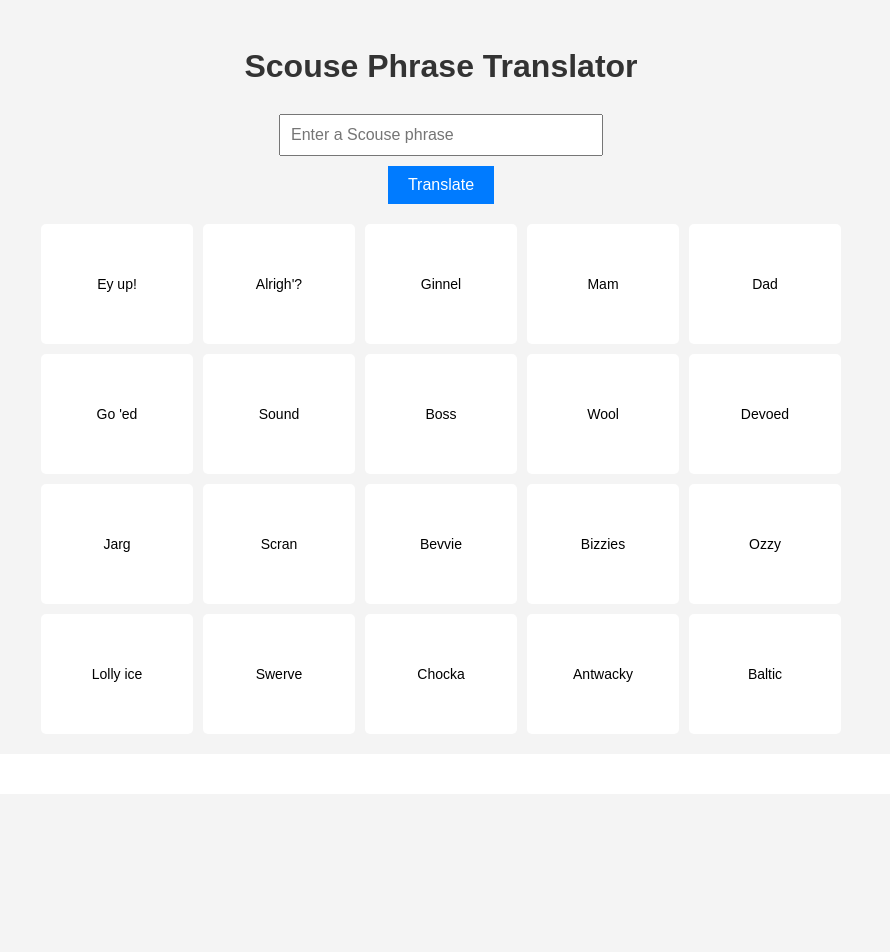
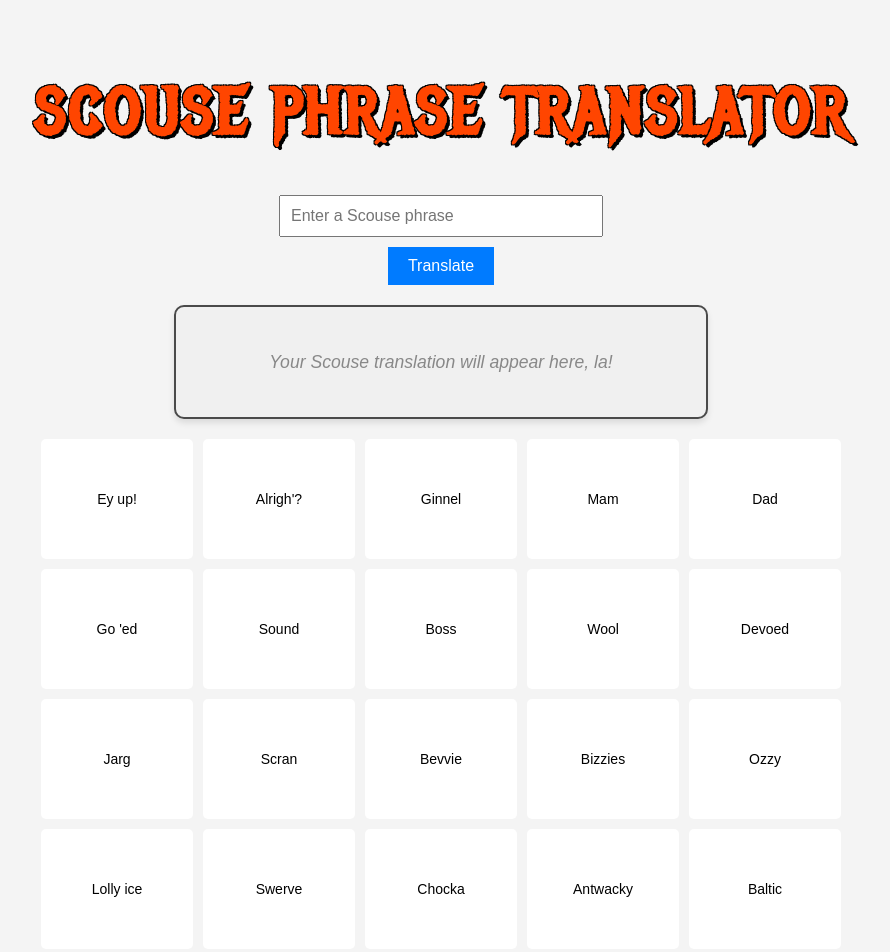
Before and after one commit to TanveerBassi/Scouse-translator, a plain HTML site: page index.html in a window 1280 px wide. Shown: the whole page, without its empty margins (199-1089 px from the left). Before the commit the page ends 814 px from the top, so only its background shows below. Drawn offline with Linux system fonts and the light colour scheme.

Commit message:
updated result div

```diff
--- a/index.html
+++ b/index.html
@@ -10,10 +10,12 @@
     <h1>Scouse Phrase Translator</h1>
     <input type="text" id="scouse-input" placeholder="Enter a Scouse phrase">
     <button id="translate-btn">Translate</button>
+    <div id="result">
+        <p id="placeholder">Your Scouse translation will appear here, la!</p>
+        <p id="translation"></p>
+    </div>
     <div id="phrases-list">
-        <!-- We'll add the list of Scouse phrases here -->
     </div>
-    <div id="result"></div>
     <script src="script.js"></script>
 </body>
 </html>
--- a/styles.css
+++ b/styles.css
@@ -1,4 +1,6 @@
 /* styles.css */
+@import url('https://fonts.googleapis.com/css2?family=Metal+Mania&display=swap');
+
 body {
     font-family: Arial, sans-serif;
     line-height: 1.6;
@@ -8,8 +10,19 @@ body {
 }
 
 h1 {
-    color: #333;
+    font-family: 'Metal Mania', cursive;
+    color: #ff4500;
     text-align: center;
+    font-size: 4em;
+    letter-spacing: 3px;
+    text-shadow:
+        3px 3px 0 #000,
+        -1px -1px 0 #000,
+        1px -1px 0 #000,
+        -1px 1px 0 #000,
+        1px 1px 0 #000;
+    text-transform: uppercase;
+    margin-bottom: 30px;
 }
 
 #scouse-input {
@@ -58,8 +71,36 @@ h1 {
 }
 
 #result {
-    margin-top: 20px;
-    padding: 20px;
-    background-color: #fff;
-    border-radius: 5px;
+    width: 60%;
+    max-width: 500px;
+    min-height: 80px;
+    margin: 20px auto;
+    padding: 15px;
+    border: 2px solid #4a4a4a;
+    border-radius: 10px;
+    font-size: 1.1em;
+    background-color: #f0f0f0;
+    box-shadow: 0 4px 6px rgba(0, 0, 0, 0.1);
+    transition: all 0.3s ease;
+    display: flex;
+    justify-content: center;
+    align-items: center;
+    text-align: center;
 }
+
+#result:hover {
+    box-shadow: 0 6px 8px rgba(0, 0, 0, 0.15);
+    transform: translateY(-2px);
+}
+
+#placeholder {
+    color: #888;
+    font-style: italic;
+}
+
+#translation {
+    color: #333;
+    font-weight: bold;
+    white-space: pre-wrap;
+    word-wrap: break-word;
+}
```
